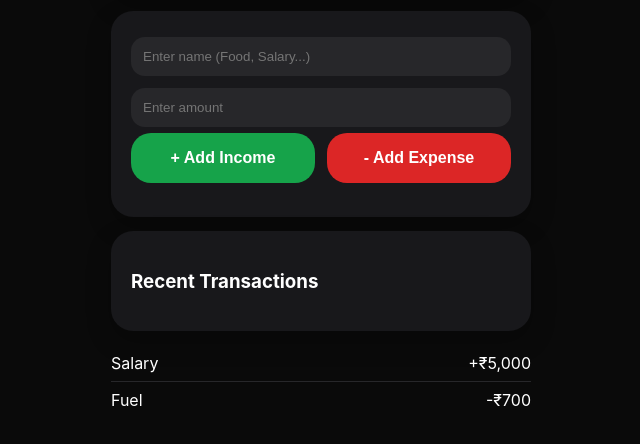
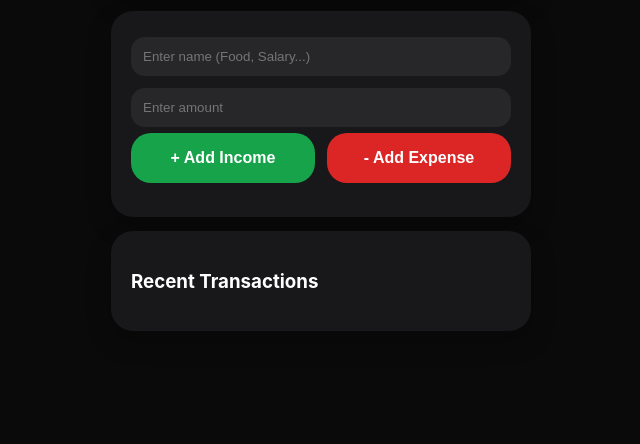
Before and after one commit to krishnaswami2712-dot/Cash-tracker, a plain HTML site: page index.html in a window 1280 px wide. Shown: the part 224-668 px from the top of the page, without its empty margins (319-959 px from the left). Drawn offline with Linux system fonts and the light colour scheme.

Commit message:
Update index.html

```diff
--- a/index.html
+++ b/index.html
@@ -42,10 +42,6 @@ input{width:100%;padding:12px;border:none;border-radius:14px;background:#27272a;
 <h3>Recent Transactions</h3>
 <div id="list"></div>
 </div>
-<div class="row"><span>Salary</span><span>+₹5,000</span></div>
-<div class="row"><span>Fuel</span><span>-₹700</span></div>
-</div>
-</div>
 <script>
 let balance=0;
 let list=[];
```
